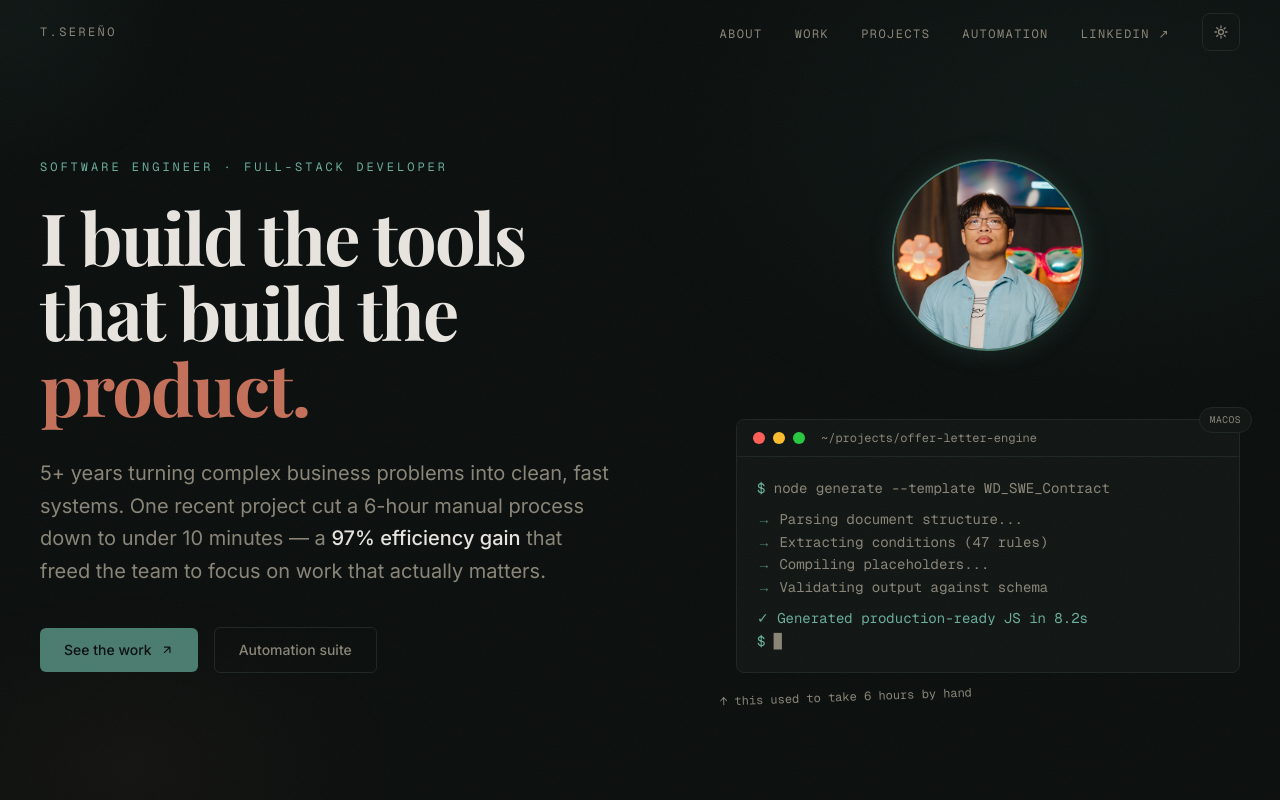
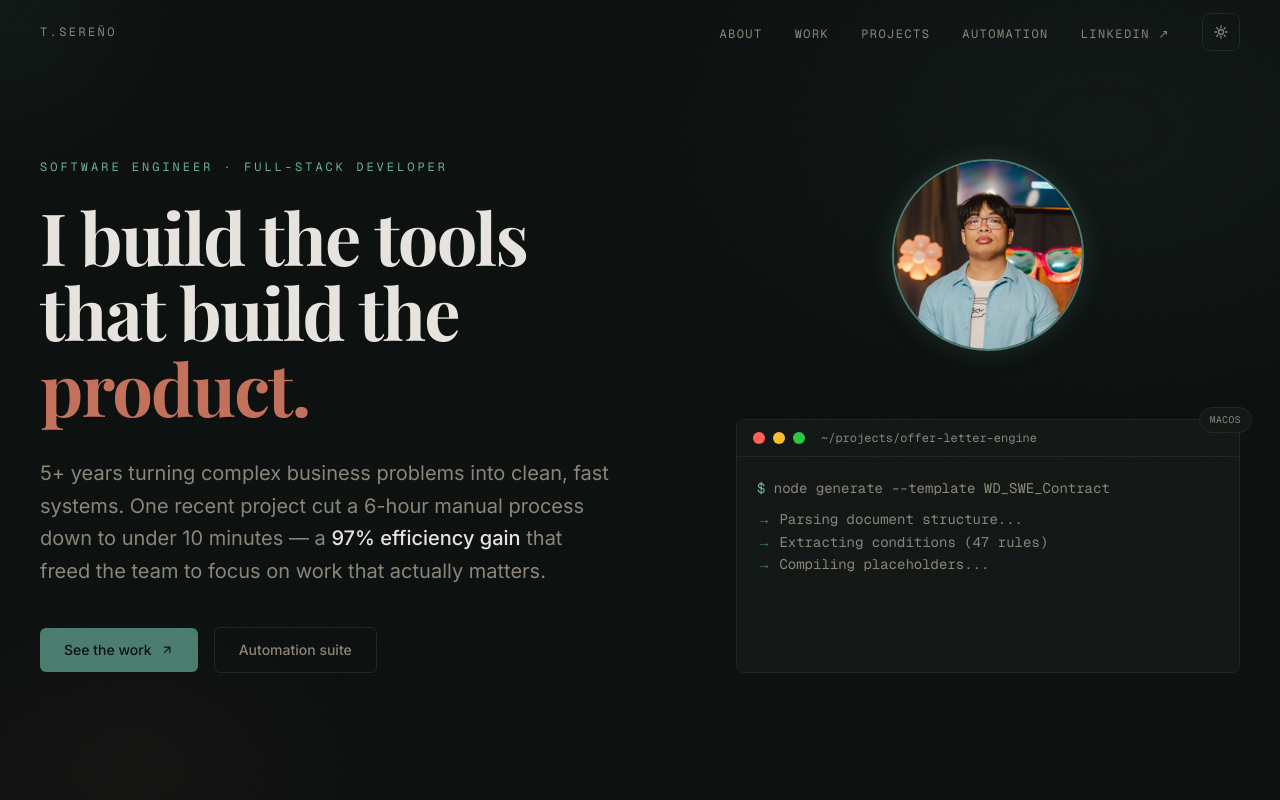
Before and after one commit to mangfredo/portfolio, a Next.js app: page / in a window 1280 px wide. Shown: the top 800 px of the page. Built offline with nearby package versions, Linux system fonts and the light colour scheme; a web font is replaced by a local one.

Commit message:
added animations

```diff
--- a/src/app/globals.css
+++ b/src/app/globals.css
@@ -246,3 +246,52 @@ img, svg, button, video {
   background-color: transparent !important;
   color: #4C7D70 !important;
 }
+
+/* Hero text blur-to-sharp reveal */
+@keyframes heroWordReveal {
+  0% {
+    opacity: 0;
+    filter: blur(12px);
+    transform: translateY(8px);
+  }
+  100% {
+    opacity: 1;
+    filter: blur(0px);
+    transform: translateY(0);
+  }
+}
+
+.hero-word {
+  display: inline-block;
+  opacity: 0;
+  filter: blur(12px);
+  transform: translateY(8px);
+}
+
+.hero-word.revealed {
+  animation: heroWordReveal 0.6s cubic-bezier(0.16, 1, 0.3, 1) forwards;
+}
+
+/* Stagger delays for each word */
+.hero-word:nth-child(1).revealed { animation-delay: 0ms; }
+.hero-word:nth-child(2).revealed { animation-delay: 80ms; }
+.hero-word:nth-child(3).revealed { animation-delay: 160ms; }
+.hero-word:nth-child(4).revealed { animation-delay: 240ms; }
+.hero-word:nth-child(5).revealed { animation-delay: 320ms; }
+.hero-word:nth-child(6).revealed { animation-delay: 400ms; }
+.hero-word:nth-child(7).revealed { animation-delay: 480ms; }
+.hero-word:nth-child(8).revealed { animation-delay: 560ms; }
+.hero-word:nth-child(9).revealed { animation-delay: 640ms; }
+.hero-word:nth-child(10).revealed { animation-delay: 720ms; }
+
+/* Hero section staggered fade-in for non-heading elements */
+.hero-fade {
+  opacity: 0;
+  transform: translateY(16px);
+  transition: opacity 0.7s cubic-bezier(0.16, 1, 0.3, 1), transform 0.7s cubic-bezier(0.16, 1, 0.3, 1);
+}
+
+.hero-fade.visible {
+  opacity: 1;
+  transform: translateY(0);
+}
--- a/src/components/Hero.tsx
+++ b/src/components/Hero.tsx
@@ -1,6 +1,36 @@
+"use client";
+
+import { useEffect, useState } from "react";
 import Terminal from "./Terminal";
 
 export default function Hero() {
+  const [revealed, setRevealed] = useState(false);
+  const [terminalReady, setTerminalReady] = useState(false);
+  const [showAnnotation, setShowAnnotation] = useState(false);
+
+  useEffect(() => {
+    // Small delay so the page renders first, then trigger animation
+    const timer = setTimeout(() => setRevealed(true), 100);
+    return () => clearTimeout(timer);
+  }, []);
+
+  // Start terminal typing after heading animation completes
+  useEffect(() => {
+    if (!revealed) return;
+    const timer = setTimeout(() => setTerminalReady(true), 900);
+    return () => clearTimeout(timer);
+  }, [revealed]);
+
+  // Words for the heading with their line breaks
+  const lines = [
+    { words: ["I", "build", "the", "tools"], color: undefined },
+    { words: ["that", "build", "the"], color: undefined },
+    { words: ["product."], color: "var(--terracotta)" },
+  ];
+
+  // Calculate global word index for stagger
+  let globalIndex = 0;
+
   return (
     <section className="relative min-h-screen flex items-center px-6 sm:px-10 pt-20 pb-12 overflow-hidden">
       {/* Subtle gradient wash — asymmetric, not centered */}
@@ -26,10 +56,11 @@ export default function Hero() {
         <div className="text-center md:text-left">
           {/* Mobile-only photo */}
           <div
-            className="md:hidden w-28 h-28 rounded-full overflow-hidden border-2 select-none pointer-events-none mb-6 mx-auto"
+            className={`md:hidden w-28 h-28 rounded-full overflow-hidden border-2 select-none pointer-events-none mb-6 mx-auto hero-fade ${revealed ? "visible" : ""}`}
             style={{
               borderColor: "var(--accent)",
               boxShadow: "0 0 24px color-mix(in srgb, var(--accent) 25%, transparent)",
+              transitionDelay: "0ms",
             }}
           >
             <img
@@ -41,8 +72,8 @@ export default function Hero() {
           </div>
 
           <p
-            className="sel-invert font-mono text-xs tracking-[0.25em] uppercase mb-6"
-            style={{ color: "var(--accent-bright)" }}
+            className={`sel-invert font-mono text-xs tracking-[0.25em] uppercase mb-6 hero-fade ${revealed ? "visible" : ""}`}
+            style={{ color: "var(--accent-bright)", transitionDelay: "50ms" }}
           >
             Software Engineer · Full-Stack Developer
           </p>
@@ -51,16 +82,33 @@ export default function Hero() {
             className="text-4xl sm:text-5xl lg:text-7xl font-bold leading-[1.05] tracking-tight mb-8"
             style={{ fontFamily: "var(--font-playfair), serif" }}
           >
-            I build the tools
-            <br />
-            that build the
-            <br />
-            <span className="sel-invert" style={{ color: "var(--terracotta)" }}>product.</span>
+            {lines.map((line, lineIdx) => (
+              <span key={lineIdx}>
+                {line.words.map((word) => {
+                  const idx = globalIndex++;
+                  return (
+                    <span
+                      key={`${lineIdx}-${word}-${idx}`}
+                      className={`hero-word ${revealed ? "revealed" : ""} ${line.color ? "sel-invert" : ""}`}
+                      style={{
+                        color: line.color || undefined,
+                        animationDelay: revealed ? `${idx * 90}ms` : undefined,
+                      }}
+                    >
+                      {word}
+                      {/* Add space after each word except last in line */}
+                      {word !== line.words[line.words.length - 1] ? "\u00A0" : ""}
+                    </span>
+                  );
+                })}
+                {lineIdx < lines.length - 1 && <br />}
+              </span>
+            ))}
           </h1>
 
           <p
-            className="text-lg sm:text-xl leading-relaxed max-w-xl mb-10 mx-auto md:mx-0"
-            style={{ color: "var(--fg-muted)" }}
+            className={`text-lg sm:text-xl leading-relaxed max-w-xl mb-10 mx-auto md:mx-0 hero-fade ${revealed ? "visible" : ""}`}
+            style={{ color: "var(--fg-muted)", transitionDelay: "800ms" }}
           >
             5+ years turning complex business problems into clean, fast systems.
             One recent project cut a 6-hour manual process down to under 10
@@ -71,7 +119,10 @@ export default function Hero() {
             that freed the team to focus on work that actually matters.
           </p>
 
-          <div className="flex flex-wrap items-center justify-center md:justify-start gap-4">
+          <div
+            className={`flex flex-wrap items-center justify-center md:justify-start gap-4 hero-fade ${revealed ? "visible" : ""}`}
+            style={{ transitionDelay: "1000ms" }}
+          >
             <a
               href="#work"
               className="sel-btn magnetic-btn inline-flex items-center gap-2 px-6 py-3 text-sm font-medium rounded-md transition-colors"
@@ -109,10 +160,11 @@ export default function Hero() {
         <div className="hidden md:flex flex-col items-center justify-between gap-6 relative w-full h-full">
           {/* Profile photo */}
           <div
-            className="w-48 h-48 rounded-full overflow-hidden border-2 select-none pointer-events-none shrink-0"
+            className={`w-48 h-48 rounded-full overflow-hidden border-2 select-none pointer-events-none shrink-0 hero-fade ${revealed ? "visible" : ""}`}
             style={{
               borderColor: "var(--accent)",
               boxShadow: "0 0 24px color-mix(in srgb, var(--accent) 25%, transparent)",
+              transitionDelay: "400ms",
             }}
           >
             <img
@@ -124,12 +176,17 @@ export default function Hero() {
           </div>
 
           {/* Terminal with theme switcher */}
-          <Terminal />
+          <div
+            className={`w-full hero-fade ${revealed ? "visible" : ""}`}
+            style={{ transitionDelay: "700ms" }}
+          >
+            <Terminal startTyping={terminalReady} onComplete={() => setShowAnnotation(true)} />
+          </div>
 
-          {/* Annotation — hand-drawn feel */}
+          {/* Annotation — appears after terminal animation completes */}
           <div
-            className="absolute -bottom-8 -left-4 font-mono text-xs rotate-[-2deg]"
-            style={{ color: "var(--fg-muted)" }}
+            className={`absolute -bottom-8 -left-4 font-mono text-xs rotate-[-2deg] hero-fade ${showAnnotation ? "visible" : ""}`}
+            style={{ color: "var(--fg-muted)", transitionDelay: "0ms" }}
           >
             ↑ this used to take 6 hours by hand
           </div>
--- a/src/components/Terminal.tsx
+++ b/src/components/Terminal.tsx
@@ -1,6 +1,6 @@
 "use client";
 
-import { useState } from "react";
+import { useState, useEffect, useRef, useCallback } from "react";
 
 const themes = [
   {
@@ -113,12 +113,113 @@ const themes = [
   },
 ];
 
-export default function Terminal() {
+const COMMAND_TEXT = "node generate --template WD_SWE_Contract";
+
+const outputLines = [
+  { arrow: true, text: "Parsing document structure...", delay: 2800 },
+  { arrow: true, text: "Extracting conditions (47 rules)", delay: 2400 },
+  { arrow: true, text: "Compiling placeholders...", delay: 1200 },
+  { arrow: true, text: "Validating output against schema", delay: 1800 },
+];
+
+const SUCCESS_TEXT = "✓ Generated production-ready JS in 8.2s";
+
+// Phases: idle -> typing -> output -> done
+type Phase = "idle" | "typing" | "output" | "done";
+
+interface TerminalProps {
+  startTyping?: boolean;
+  onComplete?: () => void;
+}
+
+export default function Terminal({ startTyping = true, onComplete }: TerminalProps) {
   const [themeIndex, setThemeIndex] = useState(0);
+  const [phase, setPhase] = useState<Phase>("idle");
+  const [typedChars, setTypedChars] = useState(0);
+  const [visibleOutputs, setVisibleOutputs] = useState(0);
+  const [showSuccess, setShowSuccess] = useState(false);
+  const [showFinalPrompt, setShowFinalPrompt] = useState(false);
+  const cancelRef = useRef(false);
+
   const theme = themes[themeIndex];
 
+  const runAnimation = useCallback(() => {
+    cancelRef.current = false;
+    setPhase("typing");
+    setTypedChars(0);
+    setVisibleOutputs(0);
+    setShowSuccess(false);
+    setShowFinalPrompt(false);
+
+    // Phase 1: Typewriter for command
+    let charIdx = 0;
+    function typeNext() {
+      if (cancelRef.current) return;
+      charIdx++;
+      setTypedChars(charIdx);
+      if (charIdx < COMMAND_TEXT.length) {
+        setTimeout(typeNext, 10 + Math.random() * 15);
+      } else {
+        // Command done, pause then show outputs
+        setTimeout(showOutputs, 400);
+      }
+    }
+
+    // Phase 2: Output lines appear with realistic delays (totaling ~8.2s)
+    function showOutputs() {
+      if (cancelRef.current) return;
+      setPhase("output");
+      let lineIdx = 0;
+
+      function nextLine() {
+        if (cancelRef.current) return;
+        lineIdx++;
+        setVisibleOutputs(lineIdx);
+        if (lineIdx < outputLines.length) {
+          // Use the current line's delay before showing the next one
+          setTimeout(nextLine, outputLines[lineIdx].delay);
+        } else {
+          // All outputs shown, show success after a beat
+          setTimeout(() => {
+            if (cancelRef.current) return;
+            setShowSuccess(true);
+            setTimeout(() => {
+              if (cancelRef.current) return;
+              setShowFinalPrompt(true);
+              setPhase("done");
+              onComplete?.();
+            }, 300);
+          }, 350);
+        }
+      }
+
+      // Show first line immediately, then wait its delay before the next
+      setTimeout(() => {
+        if (cancelRef.current) return;
+        nextLine();
+        // Wait the first line's processing time before showing line 2
+      }, 100);
+    }
+
+    setTimeout(typeNext, 200);
+  }, []);
+
+  // Start animation when startTyping becomes true
+  useEffect(() => {
+    if (startTyping && phase === "idle") {
+      runAnimation();
+    }
+  }, [startTyping, phase, runAnimation]);
+
   function cycleTheme() {
+    cancelRef.current = true;
     setThemeIndex((prev) => (prev + 1) % themes.length);
+    // Show everything instantly — no replay animation
+    setTypedChars(COMMAND_TEXT.length);
+    setVisibleOutputs(outputLines.length);
+    setShowSuccess(true);
+    setShowFinalPrompt(true);
+    setPhase("done");
   }
 
   return (
@@ -149,46 +250,62 @@ export default function Terminal() {
         {/* Header */}
         <div
           className="flex items-center gap-3 px-4 py-2.5 border-b transition-all duration-300"
-          style={{
-            background: theme.headerBg,
-            borderColor: theme.headerBorder,
-          }}
+          style={{ background: theme.headerBg, borderColor: theme.headerBorder }}
         >
           {theme.titleBar}
-          <span
-            className="ml-1 font-mono text-xs truncate transition-colors duration-300"
-            style={{ color: theme.textColor }}
-          >
+          <span className="ml-1 font-mono text-xs truncate transition-colors duration-300" style={{ color: theme.textColor }}>
             {theme.titleText}
           </span>
         </div>
 
         {/* Body */}
-        <div className="p-5 font-mono text-sm leading-relaxed transition-colors duration-300">
-          <p style={{ color: theme.textColor }}>
-            <span style={{ color: theme.promptColor }}>{theme.prompt}</span>{" "}
-            node generate --template WD_SWE_Contract
+        <div className="p-5 font-mono text-sm leading-relaxed transition-colors duration-300" style={{ minHeight: "200px" }}>
+          {/* Command line with typewriter */}
+          {phase !== "idle" && (
+            <p style={{ color: theme.textColor }}>
+              <span style={{ color: theme.promptColor }}>{theme.prompt}</span>{" "}
+              {COMMAND_TEXT.slice(0, typedChars)}
+              {phase === "typing" && <span className="cursor-blink">▊</span>}
+            </p>
+          )}
+
+          {/* Output lines */}
+          {outputLines.map((line, i) => (
+            <p
+              key={i}
+              style={{
+                color: theme.textColor,
+                opacity: i < visibleOutputs ? 1 : 0,
+                transform: i < visibleOutputs ? "translateY(0)" : "translateY(6px)",
+                transition: "opacity 0.25s ease, transform 0.25s ease",
+                marginTop: i === 0 ? "0.5rem" : undefined,
+              }}
+            >
+              <span style={{ color: theme.arrowColor }}>→</span> {line.text}
+            </p>
+          ))}
+
+          {/* Success line */}
+          <p
+            className="mt-2"
+            style={{
+              color: theme.successColor,
+              opacity: showSuccess ? 1 : 0,
+              transform: showSuccess ? "translateY(0)" : "translateY(6px)",
+              transition: "opacity 0.3s ease, transform 0.3s ease",
+            }}
+          >
+            {SUCCESS_TEXT}
           </p>
-          <p className="mt-2" style={{ color: theme.textColor }}>
-            <span style={{ color: theme.arrowColor }}>→</span> Parsing
-            document structure...
-          </p>
-          <p style={{ color: theme.textColor }}>
-            <span style={{ color: theme.arrowColor }}>→</span> Extracting
-            conditions (47 rules)
-          </p>
-          <p style={{ color: theme.textColor }}>
-            <span style={{ color: theme.arrowColor }}>→</span> Compiling
-            placeholders...
-          </p>
-          <p style={{ color: theme.textColor }}>
-            <span style={{ color: theme.arrowColor }}>→</span> Validating
-            output against schema
-          </p>
-          <p className="mt-2" style={{ color: theme.successColor }}>
-            ✓ Generated production-ready JS in 8.2s
-          </p>
-          <p style={{ color: theme.textColor }}>
+
+          {/* Final prompt with cursor */}
+          <p
+            style={{
+              color: theme.textColor,
+              opacity: showFinalPrompt ? 1 : 0,
+              transition: "opacity 0.2s ease",
+            }}
+          >
             <span style={{ color: theme.promptColor }}>{theme.prompt}</span>{" "}
             <span className="cursor-blink">▊</span>
           </p>
```
